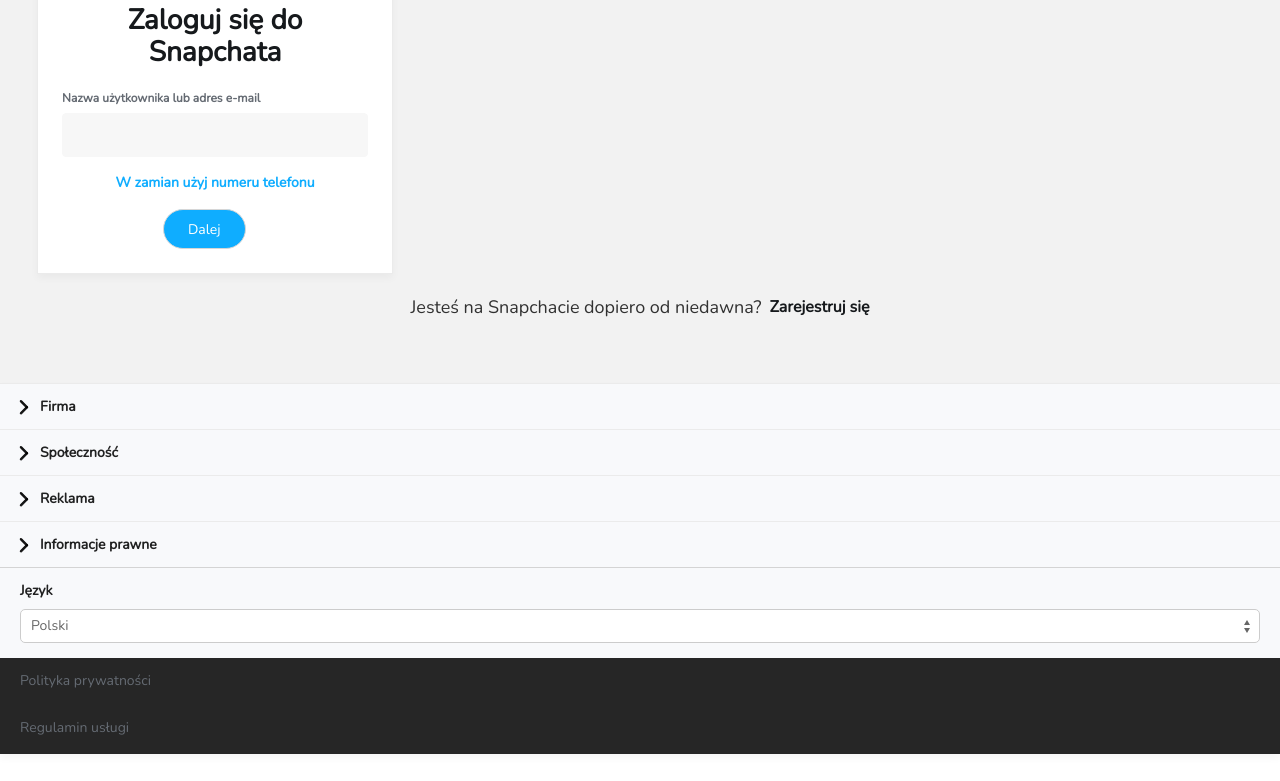
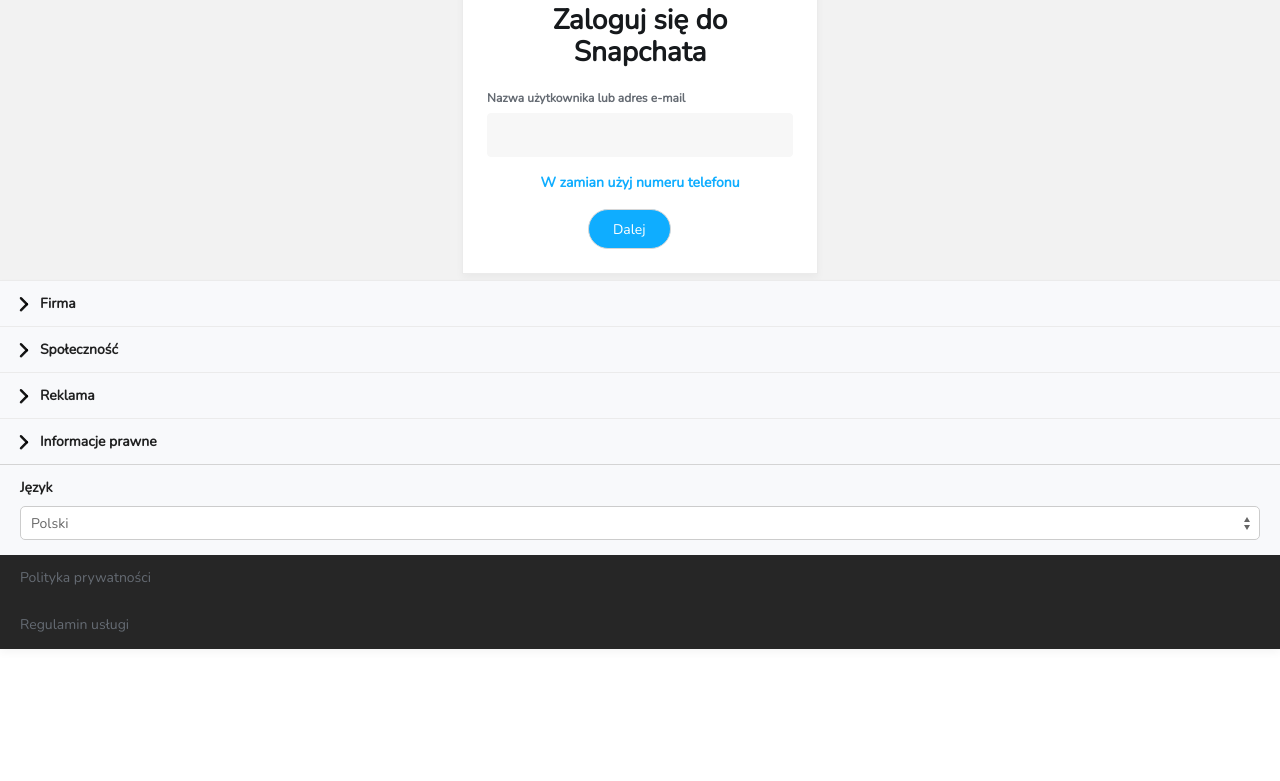
Before and after one commit to prodsnowyy/snapchat, a plain HTML site: page index.html in a window 1280 px wide. Shown: the part 151-932 px from the top of the page. Drawn offline with nearby package versions, Linux system fonts and the light colour scheme; a web font is replaced by a local one.

Commit message:
style.css

```diff
--- a/style.css
+++ b/style.css
@@ -125,22 +125,20 @@
     }
 
     .style-11 {
+        display: block;
         box-sizing: border-box;
         min-width: 0px;
+        width: max-content;
         border-left: 0px none rgba(0, 0, 0, 0.8);
         border-radius: 0px;
         border-right: 0px none rgba(0, 0, 0, 0.8);
-        margin-left: 37px;
-        margin-right: 37px;
-        margin-top: 0px;
-        width: unset;
         background: rgb(255, 255, 255) none repeat scroll 0% 0% / auto padding-box border-box;
         border: 1px solid rgb(235, 235, 235);
         box-shadow: rgba(0, 0, 0, 0.04) 0px 4px 8px 0px;
         padding: 24px;
         padding-left: 24px;
         padding-right: 24px;
-        margin: 0px 37px;
+        margin: 0 auto;
         -webkit-tap-highlight-color: rgba(0, 0, 0, 0);
         max-width: 356px;
     }
@@ -498,11 +496,14 @@
     .style-36 {
         box-sizing: border-box;
         background: rgb(242, 242, 242) none repeat scroll 0% 0% / auto padding-box border-box;
-        position: relative;
-        top: 10px;
-        margin: 0px;
-        padding: 0px;
-        -webkit-tap-highlight-color: rgba(0, 0, 0, 0);
+        position: fixed;
+        bottom: 0;
+        left: 0;
+        width: 100%;
+        margin: 0px;
+        padding: 0px;
+        -webkit-tap-highlight-color: rgba(0, 0, 0, 0);
+        z-index: 999;
     }
 
     .style-37 {
@@ -1505,7 +1506,7 @@
 
     .style-139 {
         width: 100%;
-        height: 12vh;
+        height: 100%;
         padding: 0px;
         max-width: none;
         margin: auto;
```
